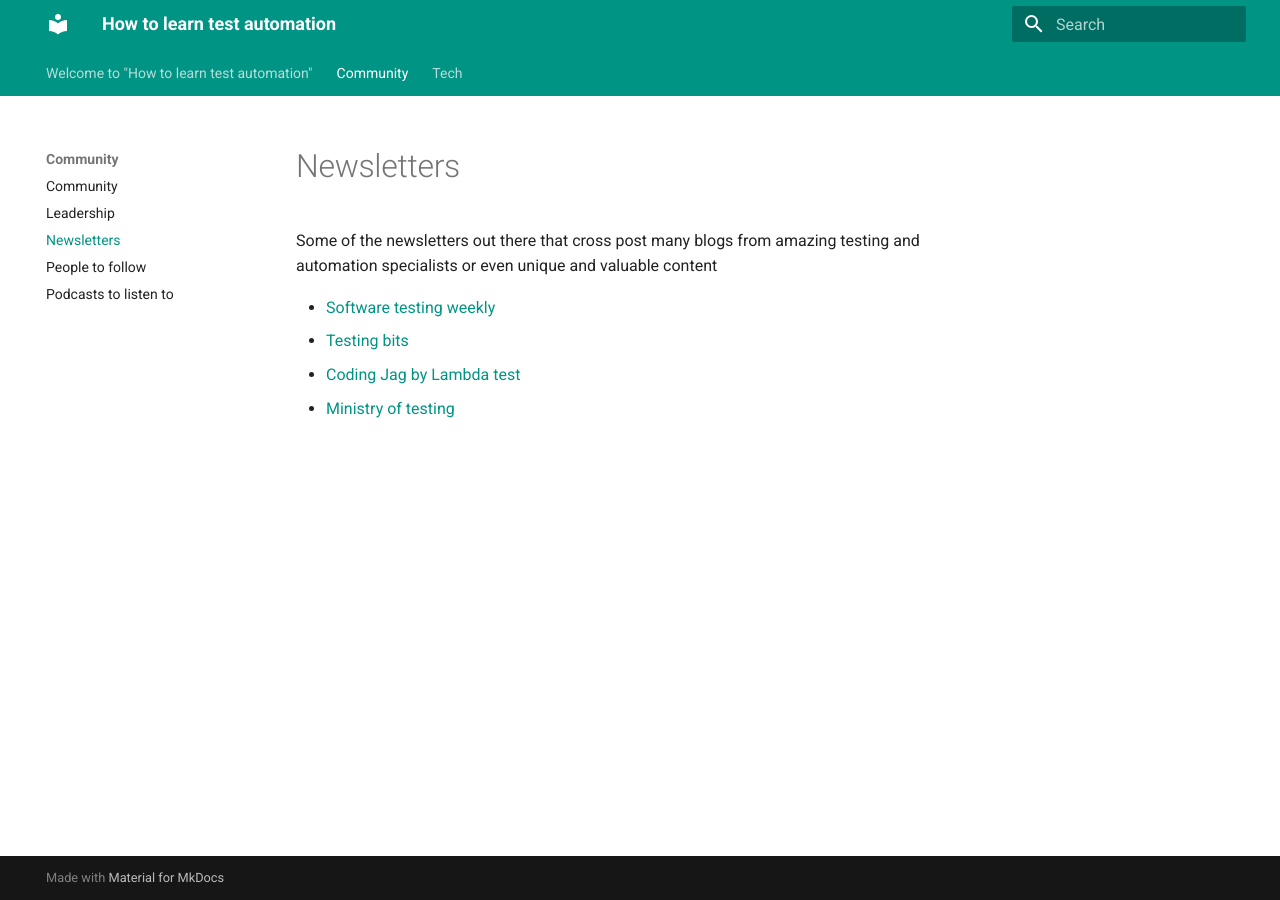
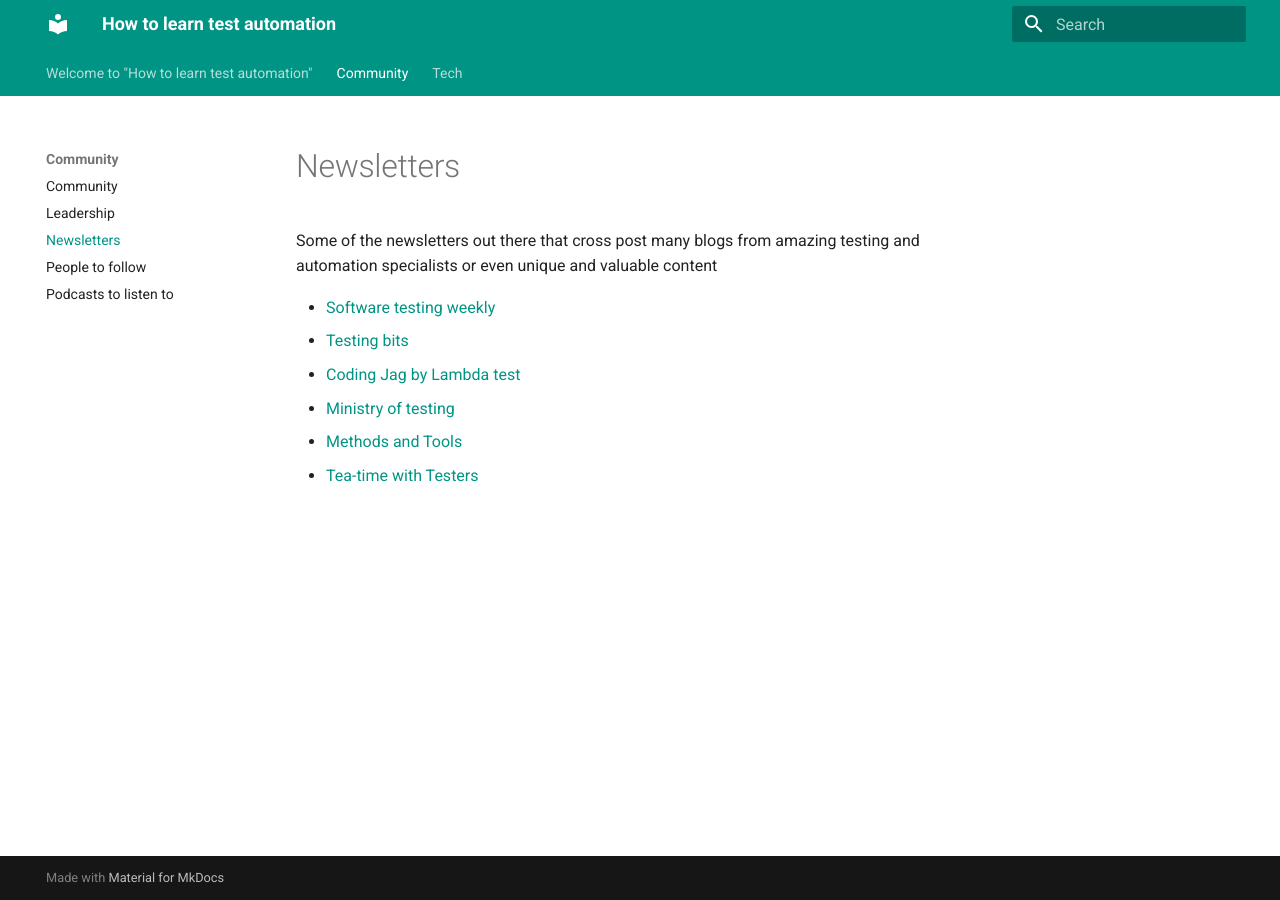
Before and after one commit to automationhacks/how-to-learn-test-automation, an MkDocs documentation site: the page built from docs/community/newsletters.md, in a window 1280 px wide. Built offline with MkDocs 1.6.1 and Material for MkDocs 9.7.7, drawn with Linux system fonts in a browser that asks for light colours; some web fonts are replaced.

Commit message:
Added Method & Tools and Tea-time with testers

```diff
--- a/docs/community/newsletters.md
+++ b/docs/community/newsletters.md
@@ -7,3 +7,5 @@
 - [Testing bits](http://blog.testingcurator.com/category/testingbits/)
 - [Coding Jag by Lambda test](https://www.lambdatest.com/newsletter/)
 - [Ministry of testing](https://www.ministryoftesting.com/newsletter)
+- [Methods and Tools](http://www.methodsandtools.com/)
+- [Tea-time with Testers](https://www.teatimewithtesters.com/)
```
